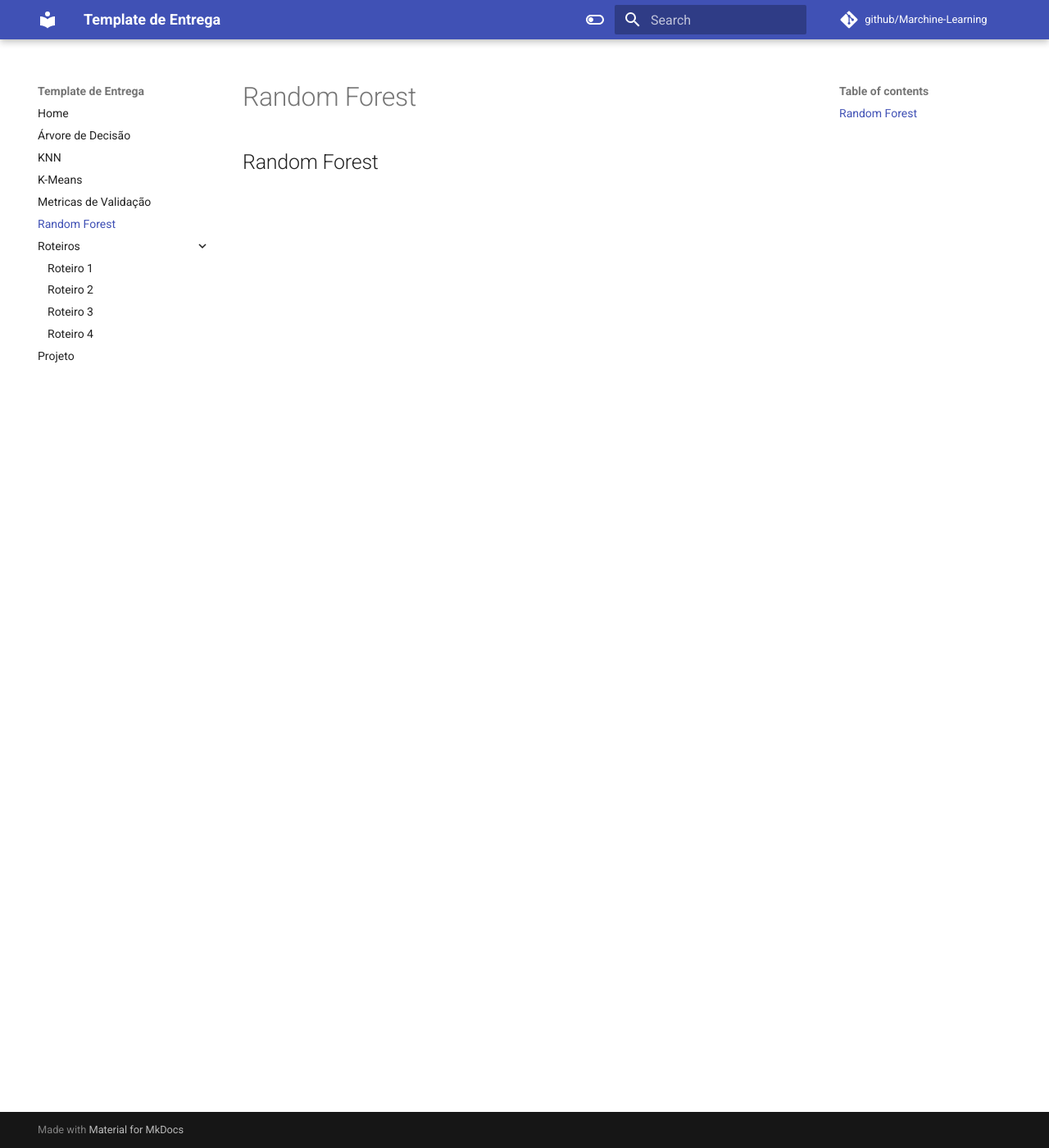
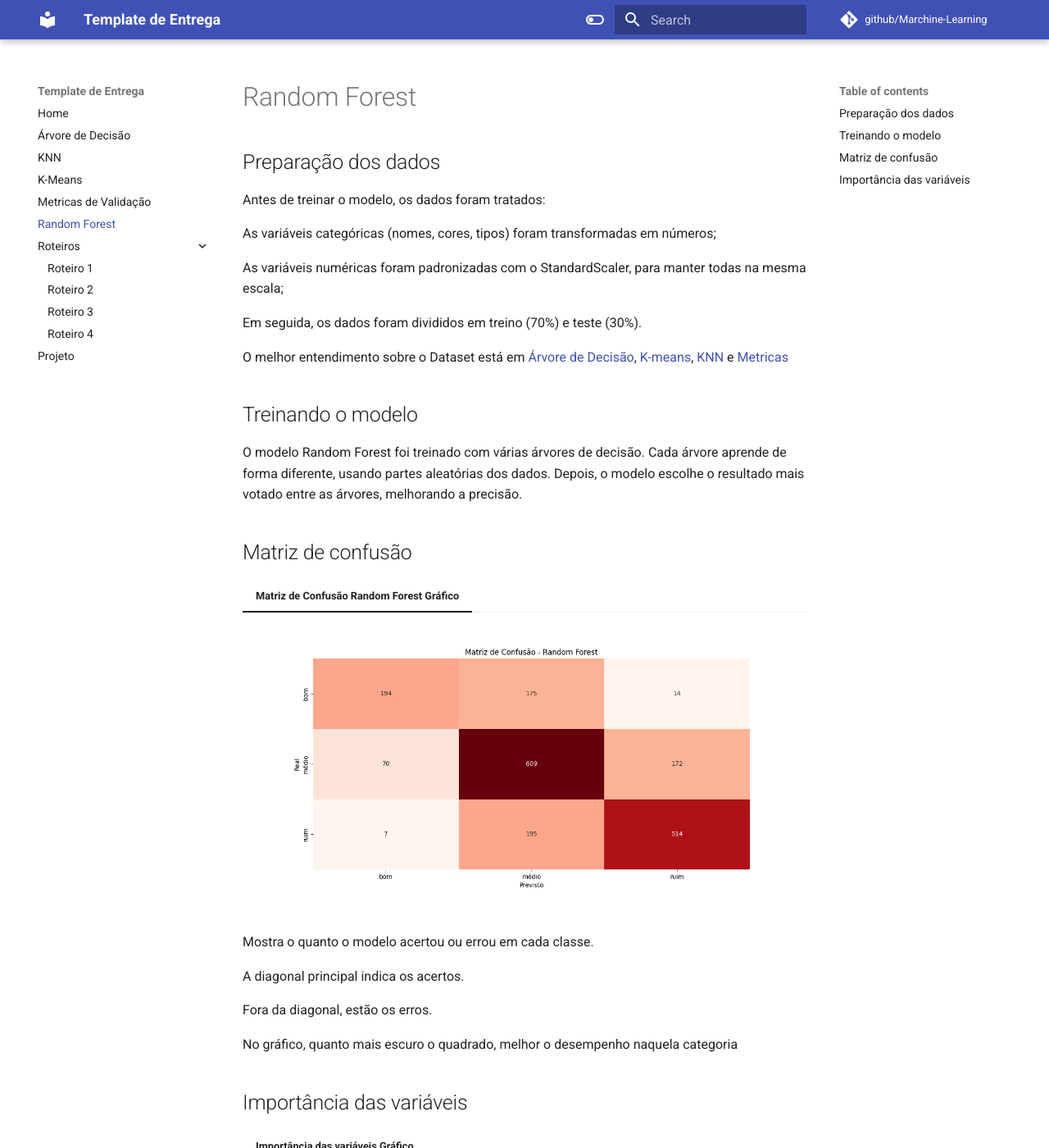
Before and after one commit to bonfim1/Marchine-Learning, an MkDocs documentation site: the page built from docs/random/main.md, in a window 1280 px wide and 1400 px high. Shown: the whole window at 82% size. Built offline with MkDocs 1.6.1 and Material for MkDocs 9.7.7, drawn with Linux system fonts in a browser that asks for light colours; comment, search, counter and statistics services are not loaded; some of the changed text lies outside the part shown.

Commit message:
Criação do Random Forest
Documentação do código

```diff
--- a/docs/random/main.md
+++ b/docs/random/main.md
@@ -1 +1,44 @@
-## Random Forest
+# Random Forest
+## Preparação dos dados
+Antes de treinar o modelo, os dados foram tratados:
+
+As variáveis categóricas (nomes, cores, tipos) foram transformadas em números;
+
+As variáveis numéricas foram padronizadas com o StandardScaler, para manter todas na mesma escala;
+
+Em seguida, os dados foram divididos em treino (70%) e teste (30%).
+
+O melhor entendimento sobre o Dataset está em [Árvore de Decisão](../arvore-decisao/main.md), [K-means](../kmeans/main.md), [KNN](../knn/main.md) e [Metricas](../metricas/main.md)
+
+## Treinando o modelo
+
+O modelo Random Forest foi treinado com várias árvores de decisão.
+Cada árvore aprende de forma diferente, usando partes aleatórias dos dados.
+Depois, o modelo escolhe o resultado mais votado entre as árvores, melhorando a precisão.
+
+## Matriz de confusão
+
+=== "Matriz de Confusão Random Forest	Gráfico"
+    ![graf2 ](image/graf2.png)
+
+Mostra o quanto o modelo acertou ou errou em cada classe.
+
+A diagonal principal indica os acertos.
+
+Fora da diagonal, estão os erros.
+
+ No gráfico, quanto mais escuro o quadrado, melhor o desempenho naquela categoria
+
+## Importância das variáveis
+
+=== "Importância das variáveis	Gráfico"
+    ![grafico3 ](image/grafico3.png)
+
+Outro gráfico mostra quais variáveis tiveram mais peso nas decisões do modelo.
+As barras em tons de vinho indicam que:
+
+As variáveis no topo são as mais importantes;
+
+As últimas têm pouca influência no resultado.
+
+##
--- a/docs/random/teste1.py
+++ b/docs/random/teste1.py
@@ -1,7 +1,3 @@
-# ============================================================
-# PROJETO: CLASSIFICAÇÃO DE VINHOS COM RANDOM FOREST
-# ============================================================
-
 import os
 import pandas as pd
 import numpy as np
@@ -141,3 +137,4 @@ plot_tree(estimator2, filled=True, feature_names=X.columns,
           class_names=modelo.classes_, max_depth=3, fontsize=10)
 plt.title("Árvore 2 - Random Forest")
 plt.show()
+plt.close()
```
Also changed, not shown: docs/random/image/Grafico4.png (added), docs/random/image/arvore1.png (added), docs/random/image/arvore2.png (added), docs/random/image/graf2.png (added), docs/random/image/grafico3.png (added), docs/random/image/grafico5.png (added), docs/random/image/grif1.png (added).
